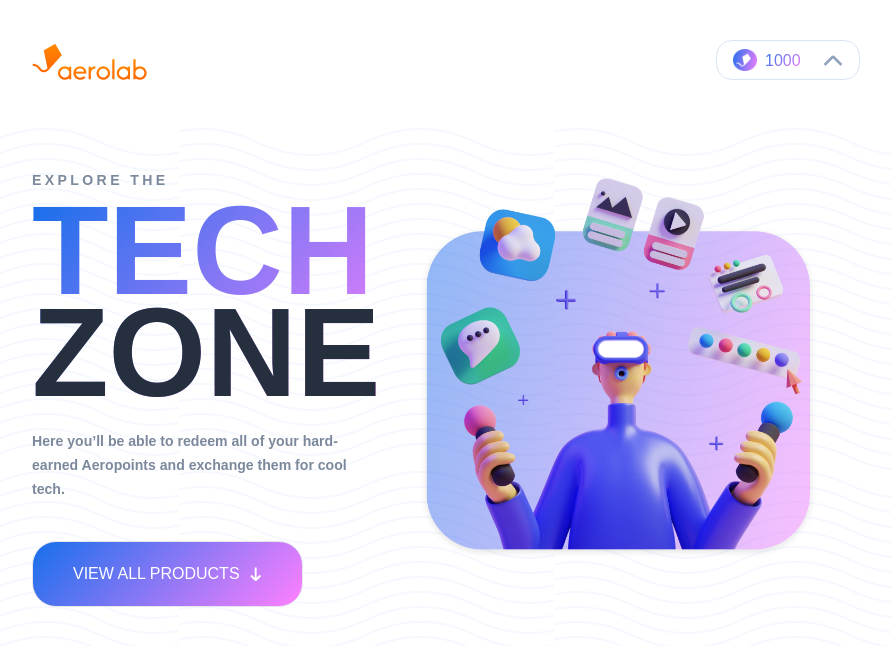
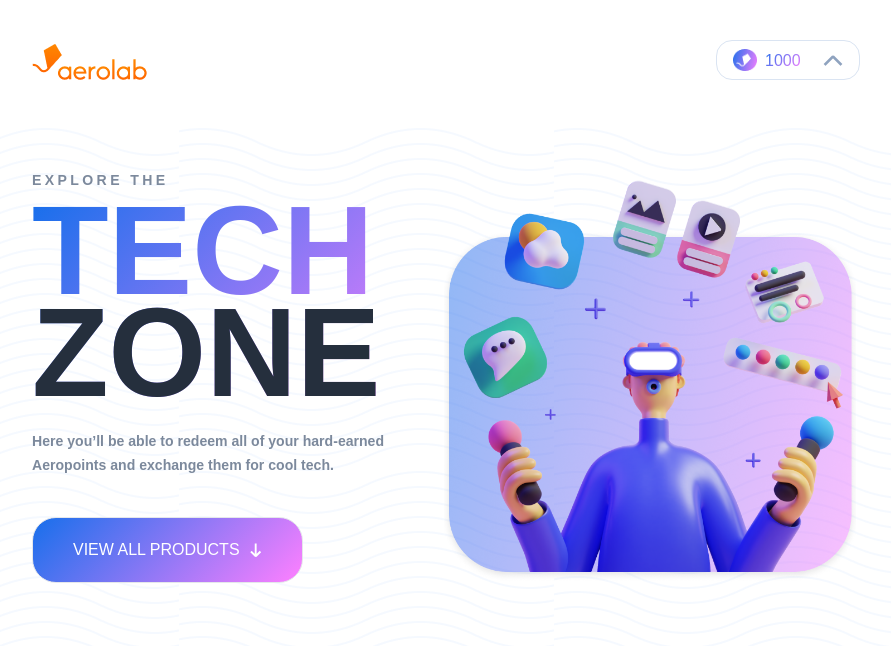
Before and after one commit to Kashif-Saleem-Ghuman/catalog-loyalty-program, a Next.js app: page / in a window 1280 px wide. Shown: the top 646 px of the page, without its empty margins (196-1087 px from the left). Built offline with nearby package versions, Linux system fonts and the light colour scheme.

Commit message:
Refac: Resized image

```diff
--- a/app/page.js
+++ b/app/page.js
@@ -1,5 +1,6 @@
 import "./globals.css"
 import Image from "next/image"
+import illustration from "@/public/assets/images/Illustration.png"
 
 export default function Home() {
   return (
@@ -17,23 +18,30 @@ export default function Home() {
             </button>
             <div className="my-auto">
               <Image
-                src="/assets/images/down.png"
+                src={"/assets/images/down.png"}
                 alt="down-arrow"
                 width={12}
                 height={12}
+
               />
             </div>
 
           </article>
         </div>
-        <div >
+        <div className="flex flex-1">
+
           <Image
-            src="/assets/images/Illustration.png"
+            src={illustration}
             alt="Illustration"
-            width={897}
-            height={795}
+
+            layout="responsive"
+
+            style={{ objectFit: "cover" }}
           />
+
         </div>
+
+
 
 
       </section>
```
